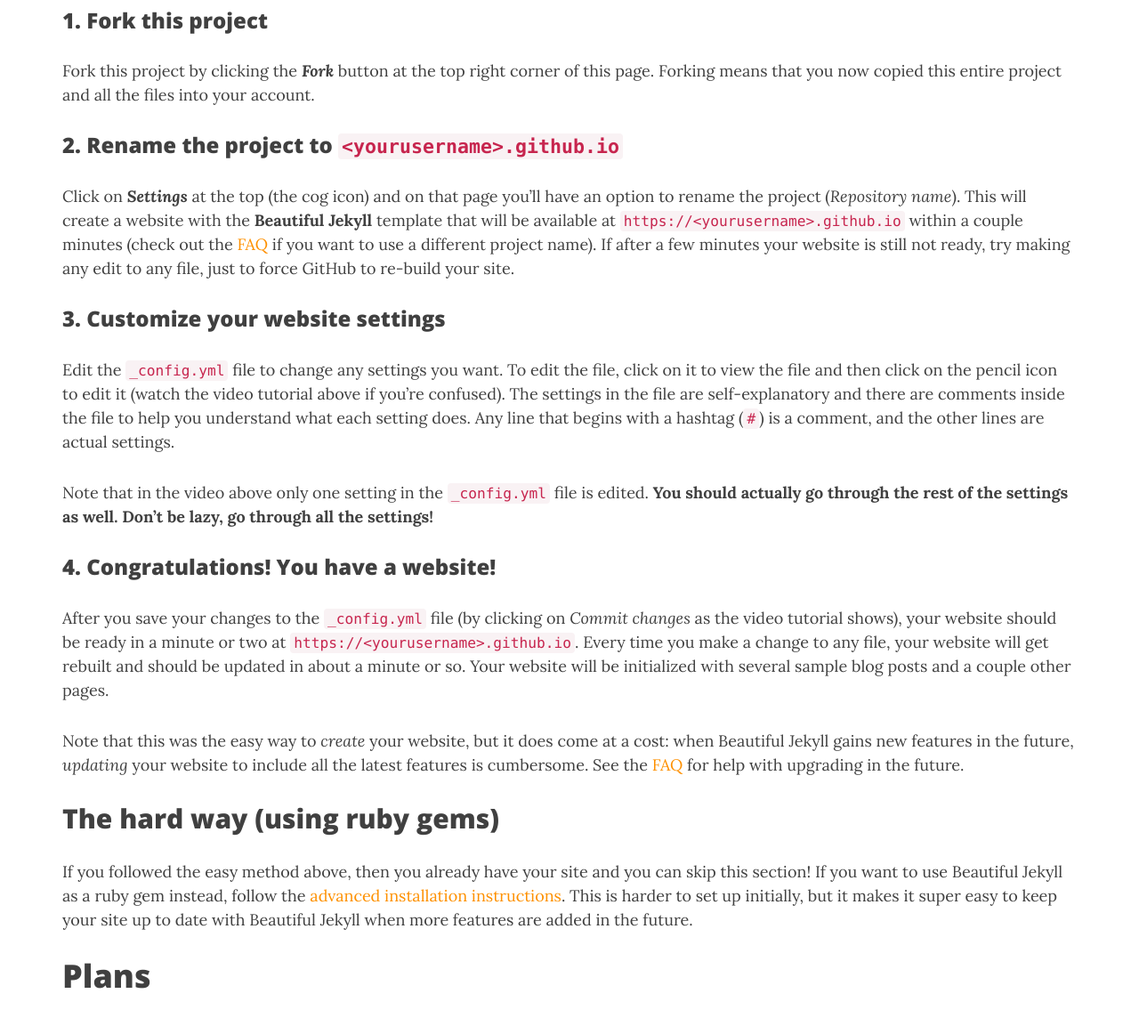
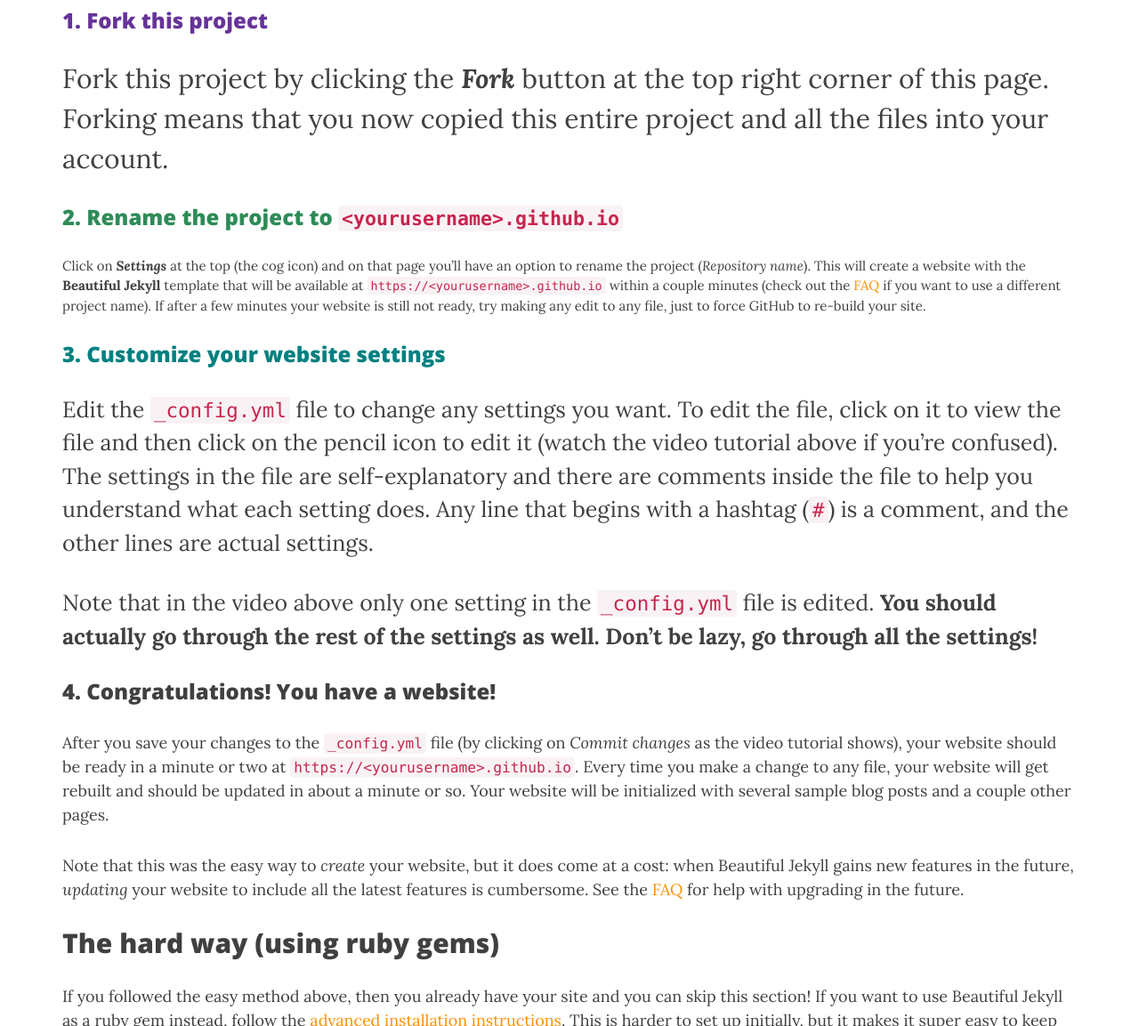
Before and after one commit to sandralili/mygithub, a Jekyll site: the page built from getstarted.md, in a window 1280 px wide and 1400 px high, scrolled down 2458 px. Shown: the part 247-1400 px from the top of the window at 89% size. Built offline with Jekyll 4.4.1, drawn with Linux system fonts in a browser that asks for light colours; nearby versions of some CDN libraries; emoji names are drawn with the system emoji font; our own code applies the rules of GitHub Pages for plain Markdown files; comment, search, counter and statistics services are not loaded.

Commit message:
Update getstarted.md

```diff
--- a/getstarted.md
+++ b/getstarted.md
@@ -66,19 +66,64 @@
 
 ![Installation steps](assets/img/install-steps.gif)
 
+<div class="gs-section-01" markdown="1">
+
+<style>
+
+.gs-section-01 h3 {
+     color: #663399 }
+
+.gs-section-01 p {
+     font-size: 30px;
+}
+
+</style>
+
 ### 1. Fork this project
 
 Fork this project by clicking the __*Fork*__ button at the top right corner of this page. Forking means that you now copied this entire project and all the files into your account.
 
+</div>
+
+<div class="gs-section-02" markdown="1">
+
+<style>
+
+.gs-section-02 h3 {
+     color: #2E8B57 }
+
+.gs-section-02 p {
+     font-size: 15px;
+}
+
+</style>
+
 ### 2. Rename the project to `<yourusername>.github.io`
 
 Click on __*Settings*__ at the top (the cog icon) and on that page you'll have an option to rename the project (*Repository name*). This will create a website with the **Beautiful Jekyll** template that will be available at `https://<yourusername>.github.io` within a couple minutes (check out the [FAQ](https://beautifuljekyll.com/faq/#custom-domain) if you want to use a different project name). If after a few minutes your website is still not ready, try making any edit to any file, just to force GitHub to re-build your site.
+
+</div>
+
+<div class="gs-section-03" markdown="1">
+
+<style>
+
+.gs-section-03 h3 {
+     color: #008080 }
+
+.gs-section-03 p {
+     font-size: 25px;
+}
+
+</style>
 
 ### 3. Customize your website settings
 
 Edit the `_config.yml` file to change any settings you want. To edit the file, click on it to view the file and then click on the pencil icon to edit it (watch the video tutorial above if you're confused).  The settings in the file are self-explanatory and there are comments inside the file to help you understand what each setting does. Any line that begins with a hashtag (`#`) is a comment, and the other lines are actual settings.
 
 Note that in the video above only one setting in the `_config.yml` file is edited. **You should actually go through the rest of the settings as well. Don't be lazy, go through all the settings!**
+
+</div>
 
 ### 4. Congratulations! You have a website!
 
```
